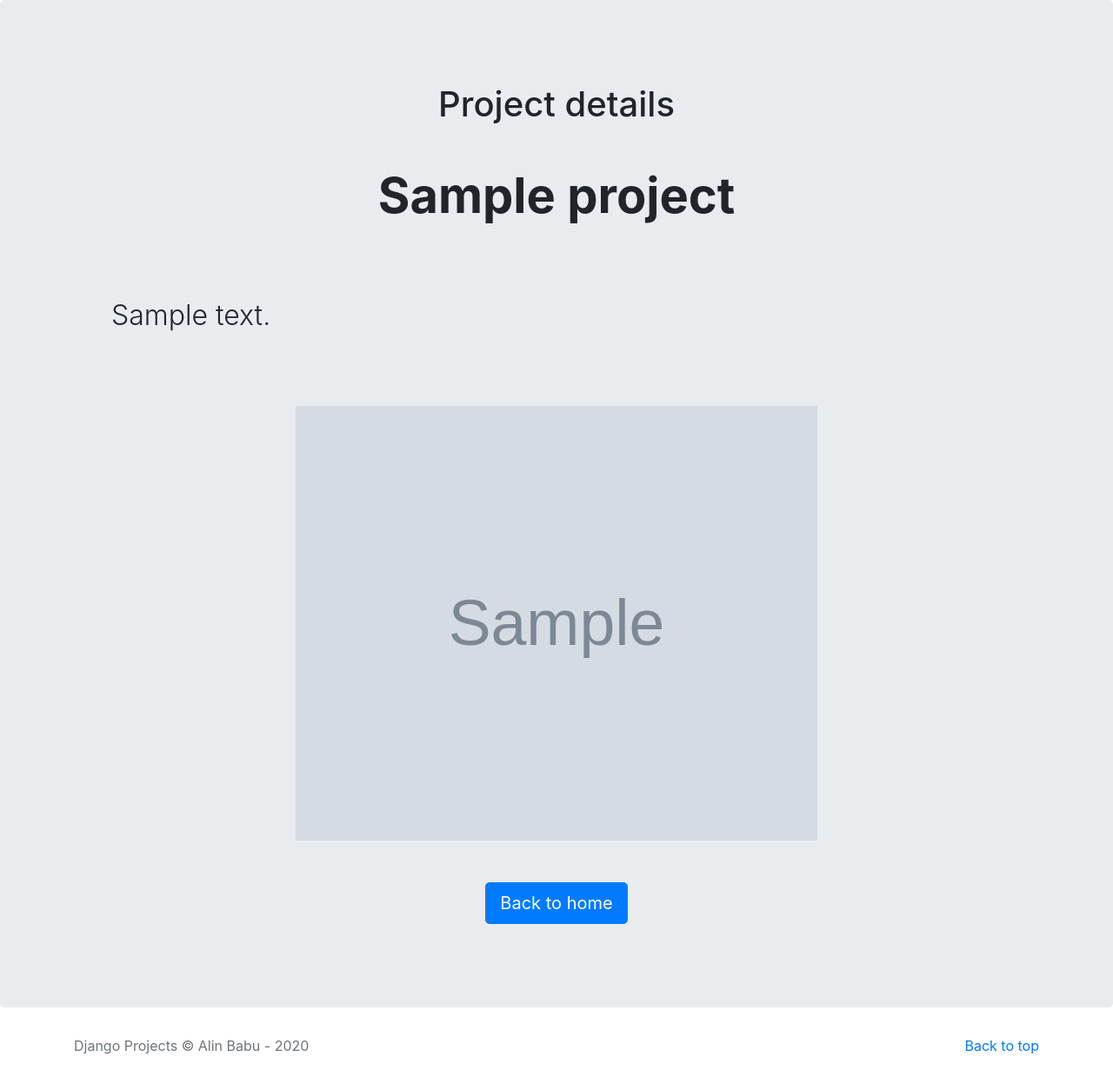
After one commit to alinbabu2010/Portfolio-App, a Django app: page /1 in a window 1280 px wide. The commit adds this page. Shown: the whole page at 87% size. Run offline with Django 3.2, Linux system fonts and the light colour scheme; tables that the repository leaves empty hold one stand-in row (values such as "Sample post"); grey boxes marked "Sample" are stand-in pictures; some libraries are stand-ins or nearby versions.

Commit message:
Project details page and its view implemented

```diff
--- a/projects/static/projects/style.css
+++ b/projects/static/projects/style.css
@@ -13,7 +13,7 @@ jumbotron {
   }
 
 .jumbotron p:last-child {
-    margin-bottom: 0;
+    margin-bottom: 0px;
   }
 
 .jumbotron h1 {
--- /dev/null
+++ b/projects/templates/projects/details.html
@@ -0,0 +1,47 @@
+{% load static %}
+<!doctype html>
+<html lang="en">
+
+<head>
+    <!-- Required meta tags -->
+    <meta charset="utf-8">
+    <meta name="viewport" content="width=device-width, initial-scale=1, shrink-to-fit=no">
+
+    <!-- Bootstrap CSS -->
+    <link rel="stylesheet" href="https://stackpath.bootstrapcdn.com/bootstrap/4.5.2/css/bootstrap.min.css"
+        integrity="sha384-JcKb8q3iqJ61gNV9KGb8thSsNjpSL0n8PARn9HuZOnIxN0hoP+VmmDGMN5t9UJ0Z" crossorigin="anonymous">
+    <link rel="stylesheet" href="{% static 'projects/style.css' %}">
+    <title>Django Projects</title>
+</head>
+
+<body>
+    <main role="main">
+        <div class="jumbotron text-center h-100">
+            <h1>Project details</h1>
+            <h3 class="font-weight-bolder display-4 mt-5">{{ project.title }}</h3>
+            <p class="lead text-left px-5 mx-5" style="margin: 80px;font-size:32px;">{{ project.summary }}</p>
+            <img src="{{ project.image.url }}" height="500px" width="600px"><br>
+            <a class="btn btn-primary btn-lg mt-5" href="{% url 'index' %}" role="button"> Back to home </a>
+        </div>
+
+        <footer class="text-muted">
+            <div class="container mt-3">
+                <p class="float-right"><a href="#">Back to top</a></p>
+                <p> Django Projects &copy; Alin Babu - 2020</p>
+            </div>
+        </footer>
+    </main>
+    <!-- Optional JavaScript -->
+    <!-- jQuery first, then Popper.js, then Bootstrap JS -->
+    <script src="https://code.jquery.com/jquery-3.5.1.slim.min.js"
+        integrity="sha384-DfXdz2htPH0lsSSs5nCTpuj/zy4C+OGpamoFVy38MVBnE+IbbVYUew+OrCXaRkfj" crossorigin="anonymous">
+        </script>
+    <script src="https://cdn.jsdelivr.net/npm/popper.js@1.16.1/dist/umd/popper.min.js"
+        integrity="sha384-9/reFTGAW83EW2RDu2S0VKaIzap3H66lZH81PoYlFhbGU+6BZp6G7niu735Sk7lN" crossorigin="anonymous">
+        </script>
+    <script src="https://stackpath.bootstrapcdn.com/bootstrap/4.5.2/js/bootstrap.min.js"
+        integrity="sha384-B4gt1jrGC7Jh4AgTPSdUtOBvfO8shuf57BaghqFfPlYxofvL8/KUEfYiJOMMV+rV" crossorigin="anonymous">
+        </script>
+</body>
+
+</html>
--- a/projects/urls.py
+++ b/projects/urls.py
@@ -2,5 +2,6 @@ from django.urls import path
 from . import views
 
 urlpatterns = [
-    path('',views.index,name="index")
+    path('', views.index, name="index"),
+    path('<int:project_id>',views.detail,name='detail')
 ]
--- a/projects/views.py
+++ b/projects/views.py
@@ -1,6 +1,10 @@
-from django.shortcuts import render
+from django.shortcuts import render,get_object_or_404
 from .models import Projects
 
 def index(request):
     projects = Projects.objects
-    return render(request,'projects/index.html',{'projects' : projects})
+    return render(request, 'projects/index.html', {'projects': projects})
+
+def detail(request, project_id):
+    project_detail = get_object_or_404(Projects,pk=project_id)
+    return render(request,'projects/details.html',{'project' : project_detail })
```
Also changed, not shown: projects/templates/projects/index.html (+7 -5 lines).
